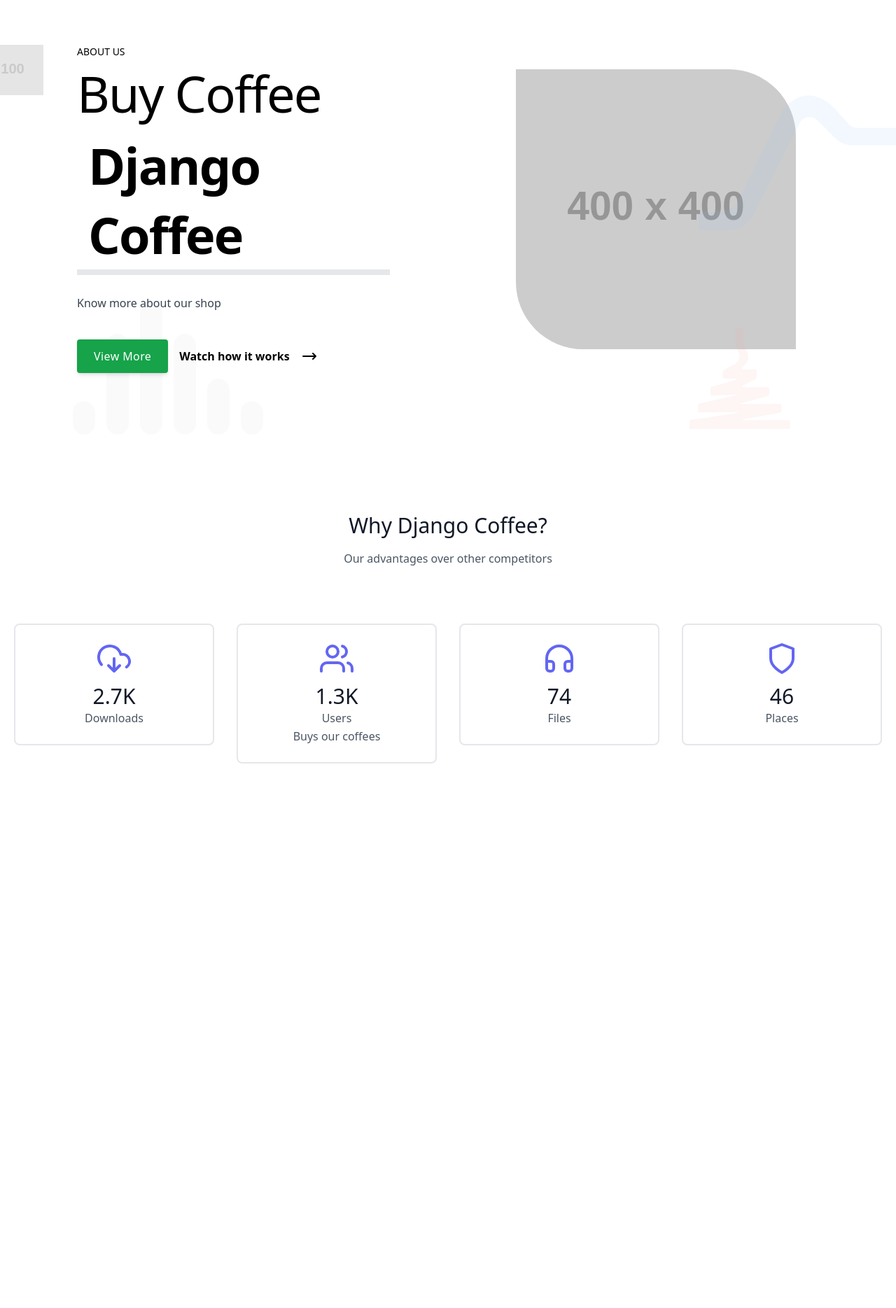
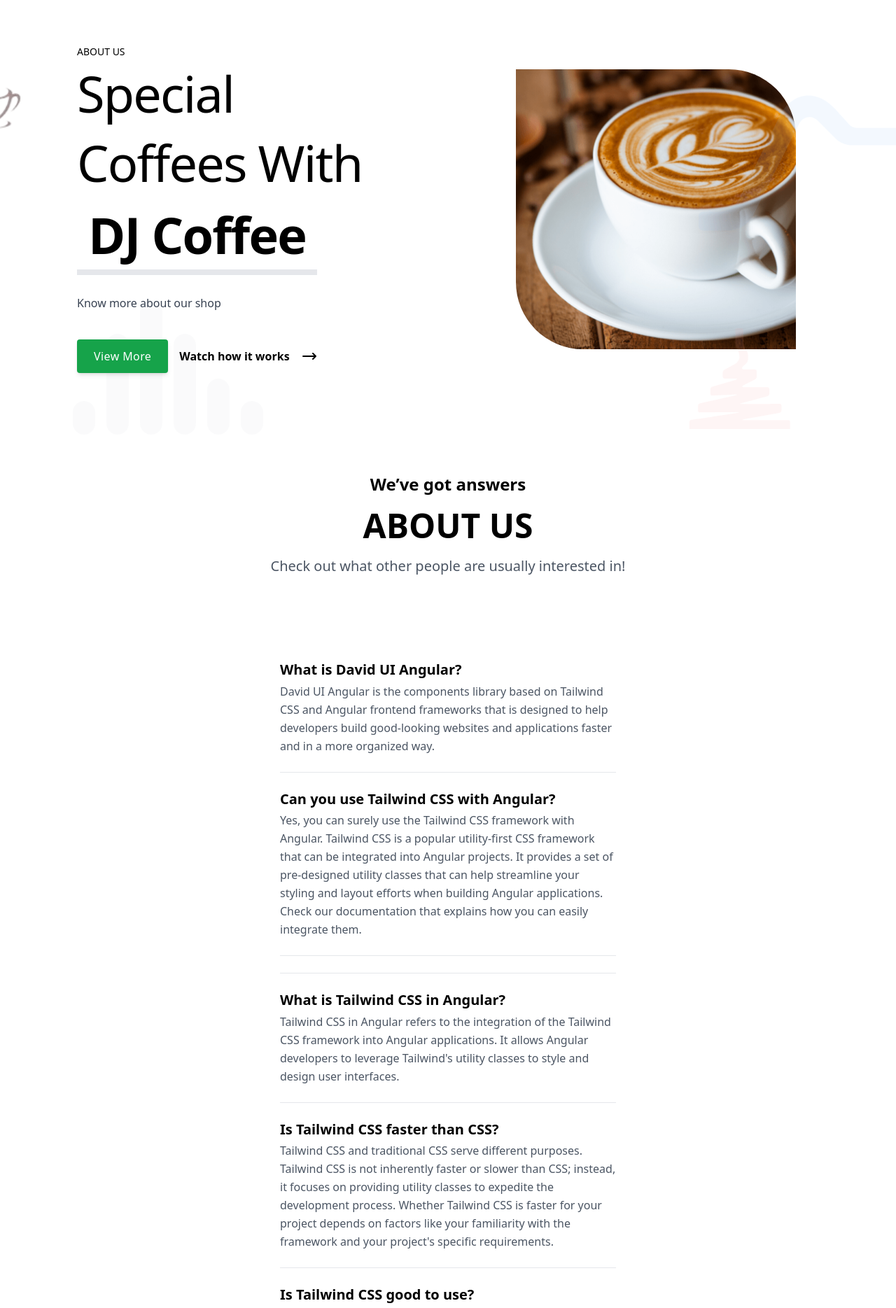
Before and after one commit to HamidBalaghi/Maktab105_DjangoCafe_Group2, a Django app: template template/about/about_coffe.html in a window 1280 px wide. Shown: the top 1869 px of the page at 70% size. Before the commit the page ends 1091 px from the top, so only its background shows below. Run offline with Django 5.2, Linux system fonts and the light colour scheme; the template is opened without the code that fills it, so the values that code supplies are empty; grey boxes labelled with a size stand in for pictures from a placeholder-image service; some libraries are stand-ins or nearby versions.

Commit message:
add some feature in about_coffee

```diff
--- a/template/about/about_coffe.html
+++ b/template/about/about_coffe.html
@@ -21,7 +21,7 @@
             <div class="flex flex-col items-center justify-between lg:flex-row py-16">
                 <div class=" relative ">
                     <div class=" absolute top-0 -left-48 z-0  opacity-50 ">
-                        <img src="https://placehold.co/200x100" class="w-36 z-0  h-full    object-fill fill-y text-y   ">
+                        <img src="63071d8955a964fe9a3578332c59b6a1.png" class="w-36 z-0  h-full    object-fill fill-y text-y   ">
                     </div>
                     <div class="lg:max-w-xl lg:pr-5 relative z-40">
                         <p class="flex text-sm uppercase text-g1  ">
@@ -29,8 +29,8 @@
                             About Us
                         </p>
                         <h2 class="mb-6 max-w-lg text-5xl font-light leading-snug tracking-tight text-g1 sm:text-7xl sm:leading-snug">
-                            Buy Coffee
-                            <span class="my-1 inline-block border-b-8 border-g4 bg-white px-4 font-bold text-g4 animate__animated animate__flash">Django Coffee</span>
+                            Special Coffees With
+                            <span class="my-1 inline-block border-b-8 border-g4 bg-white px-4 font-bold text-g4 animate__animated animate__flash">DJ Coffee</span>
                         </h2>
                         <p class="text-base text-gray-700">Know more about our shop</p>
                         <div class="mt-10 flex flex-col items-center md:flex-row">
@@ -46,13 +46,15 @@
                     </div>
 
 
+
+
                 </div>
                 <div class="relative hidden lg:ml-32 lg:block lg:w-1/2">
                     <svg xmlns="http://www.w3.org/2000/svg" class="my-6 mx-auto h-10 w-10 animate-bounce rounded-full bg-white p-2 lg:hidden" fill="none" viewBox="0 0 24 24" stroke="currentColor" stroke-width="2">
                         <path stroke-linecap="round" stroke-linejoin="round" d="M16 17l-4 4m0 0l-4-4m4 4V3"></path>
                     </svg>
                     <div class="abg-orange-400 mx-auto w-fit overflow-hidden rounded-[6rem] rounded-br-none rounded-tl-none">
-                        <img src="https://placehold.co/400x400">
+                        <img src="Cup-Of-Creamy-Coffee-500x500(1).png">
                     </div>
                 </div>
             </div>
@@ -79,6 +81,53 @@
         </div>
 
     </div>
+
+
+    <div class="flex min-h-screen items-center justify-center">
+        <section class="px-40">
+            <div class="mb-24 text-center">
+                <h3 class="block antialiased font-sans font-semibold relative mb-5 mt-10 text-center text-2xl leading-tight tracking-normal text-black"> We’ve got answers </h3>
+                <h1 class="block antialiased font-sans relative my-5 text-center text-4xl font-bold leading-tight tracking-normal text-black md:text-5xl"> ABOUT US </h1>
+                <p class="block antialiased font-sans relative my-5 mx-auto text-center text-lg font-normal leading-relaxed tracking-normal text-gray-600 md:text-xl lg:max-w-4xl"> Check out what other people are usually interested in! </p>
+            </div>
+            <div class="grid grid-cols-12 ">
+                <div class="col-span-12 lg:col-start-4 lg:col-span-6">
+                    <h5 class="block antialiased tracking-normal font-sans text-xl leading-snug text-inherit mt-6 mb-1 font-semibold !text-black"> What is David UI Angular? </h5>
+                    <div class="block antialiased font-sans text-base leading-relaxed mb-4 font-normal text-gray-600"> David UI Angular is the components library based on Tailwind CSS and Angular frontend frameworks that is designed to help developers build good-looking websites and applications faster and in a more organized way. </div>
+                    <hr class="my-6 border-blue-gray-50">
+                    <h5 class="block antialiased tracking-normal font-sans text-xl leading-snug text-inherit mt-6 mb-1 font-semibold !text-black"> Can you use Tailwind CSS with Angular? </h5>
+                    <div class="block antialiased font-sans text-base leading-relaxed mb-4 font-normal text-gray-600"> Yes, you can surely use the Tailwind CSS framework with Angular. Tailwind CSS is a popular utility-first CSS framework that can be integrated into Angular projects. It provides a set of pre-designed utility classes that can help streamline
+                        your styling and layout efforts when building Angular applications. Check our documentation that explains how you can easily integrate them. </div>
+                    <hr class="my-6 border-blue-gray-50">
+                    <hr class="my-6 border-blue-gray-50">
+                    <h5 class="block antialiased tracking-normal font-sans text-xl leading-snug text-inherit mt-6 mb-1 font-semibold !text-black"> What is Tailwind CSS in Angular? </h5>
+                    <div class="block antialiased font-sans text-base leading-relaxed mb-4 font-normal text-gray-600"> Tailwind CSS in Angular refers to the integration of the Tailwind CSS framework into Angular applications. It allows Angular developers to leverage Tailwind's utility classes to style and design user interfaces. </div>
+                    <hr class="my-6 border-blue-gray-50">
+                    <h5 class="block antialiased tracking-normal font-sans text-xl leading-snug text-inherit mt-6 mb-1 font-semibold !text-black"> Is Tailwind CSS faster than CSS? </h5>
+                    <div class="block antialiased font-sans text-base leading-relaxed mb-4 font-normal text-gray-600"> Tailwind CSS and traditional CSS serve different purposes. Tailwind CSS is not inherently faster or slower than CSS; instead, it focuses on providing utility classes to expedite the development process. Whether Tailwind CSS is faster
+                        for your project depends on factors like your familiarity with the framework and your project's specific requirements. </div>
+                    <hr class="my-6 border-blue-gray-50">
+                    <h5 class="block antialiased tracking-normal font-sans text-xl leading-snug text-inherit mt-6 mb-1 font-semibold !text-black"> Is Tailwind CSS good to use? </h5>
+                    <div class="block antialiased font-sans text-base leading-relaxed mb-4 font-normal text-gray-600"> Yes, Tailwind CSS is considered a valuable tool in web development, and it's becoming more and more popular nowadays. It offers a structured approach to styling, streamlining the design process and making it easier to maintain and
+                        scale projects. </div>
+                    <hr class="my-6 border-blue-gray-50">
+                    <h5 class="block antialiased tracking-normal font-sans text-xl leading-snug text-inherit mt-6 mb-1 font-semibold !text-black"> Is Tailwind CSS good for Angular? </h5>
+                    <div class="block antialiased font-sans text-base leading-relaxed mb-4 font-normal text-gray-600"> Tailwind CSS can be a great choice for styling Angular applications. Its utility classes can help maintain consistency and speed up development. However, the suitability of Tailwind CSS for Angular depends on your project's requirements
+                        and your team's familiarity with both technologies. It's often a matter of personal or team preference, so consider your specific context when deciding whether to use it with Angular. </div>
+                </div>
+            </div>
+            <div class="w-full pt-5 px-4 mb-8 mx-auto ">
+                <div class="text-sm text-gray-700 py-1">
+                    Made with <a class="text-gray-700 font-semibold" href="https://david-ui-angular.com/?ref=tailwindcomponents" target="_blank">David UI Angular</a> by <a href="https://www.creative-tim.com?ref=tailwindcomponents" class="text-gray-700 font-semibold"
+                        target="_blank"> Creative Tim</a>.
+                </div>
+            </div>
+        </section>
+
+    </div>
+
+
+
 
     <section class="text-gray-600 body-font">
         <div class="container px-5 py-24 mx-auto">
```
Also changed, not shown: template/about/63071d8955a964fe9a3578332c59b6a1.png (added), template/about/Cup-Of-Creamy-Coffee-500x500(1).png (added), template/about/coffee-cup-logo-coffee-shop-icon-design-free-vector(1).jpg (added).
